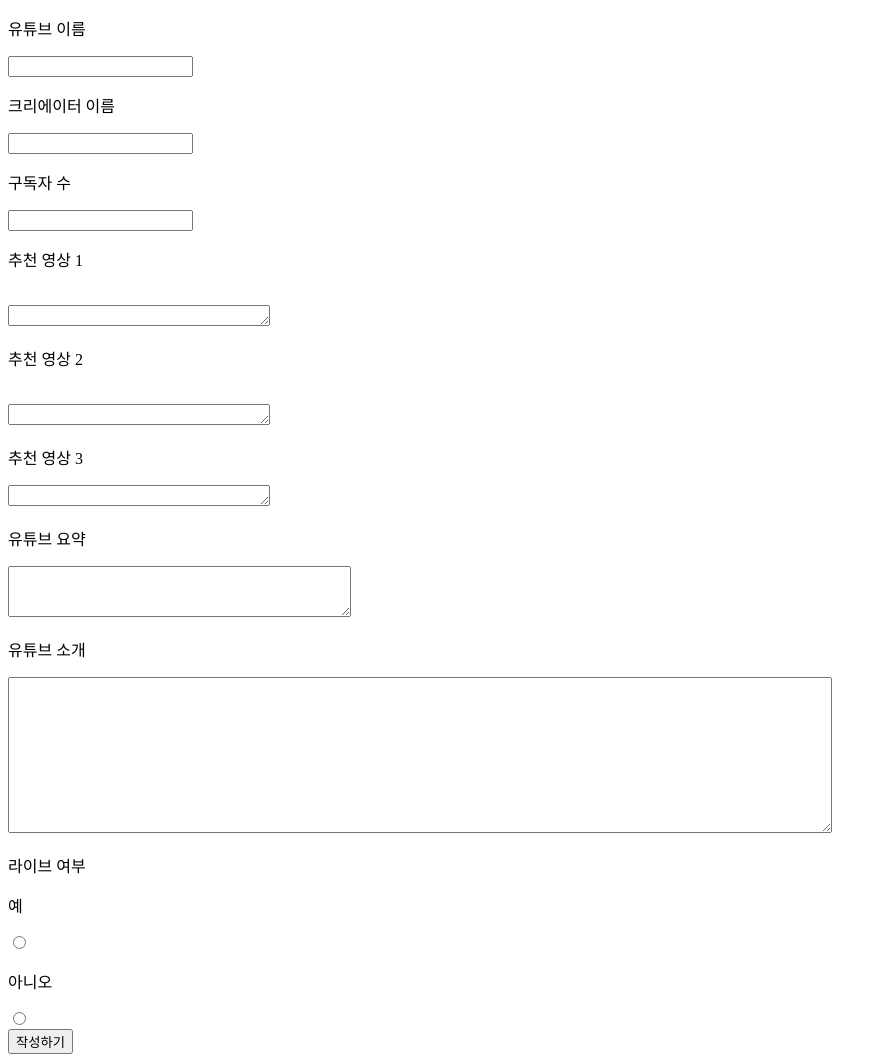
After one commit to lucy7719/LikeLion_8, a Django app: template 5th_Session/youtube/templates/new.html in a window 1280 px wide. The commit adds this page. Shown: the whole page, without its empty margins (0-887 px from the left). Run offline with Django 3.2, Linux system fonts and the light colour scheme; the template is opened without the code that fills it, so the values that code supplies are empty.

Commit message:
5,6_Sessions

```diff
--- a/5th_Session/fav/urls.py
+++ b/5th_Session/fav/urls.py
@@ -1,15 +1,16 @@
-from django.conf.urls import url
 from django.contrib import admin
+from django.urls import path
 from youtube import views
 from django.conf import settings
 from django.conf.urls.static import static
 
 urlpatterns = [
-    url('detail/<int:detail_id>',views.detail,name='detail'),
-    url(r'^admin/', admin.site.urls),
-    url('', views.home, name='home'),
+        path('admin/', admin.site.urls),
+    path('', views.home, name="home"),
+    path('create/',views.create,name="create"),
+    path('new/',views.new,name="new"),
+    path('detail/<int:detail_id>',views.detail,name='detail'),
 ]
 
 if settings.DEBUG:
-    urlpatterns += static(settings.MEDIA_URL,
-        document_root = settings.MEDIA_ROOT)
+    urlpatterns += static(settings.MEDIA_URL,document_root=settings.MEDIA_ROOT)
--- a/5th_Session/youtube/templates/home.html
+++ b/5th_Session/youtube/templates/home.html
@@ -1,4 +1,4 @@
-{% load staticfiles %}
+{% load static %}
 
 <!DOCTYPE html>
 <html lang="ko">
@@ -37,5 +37,6 @@
         </div>
     </div>
     {% endfor %}
+    <a href = "{% url 'new' %}">만들기</a>
 </body>
 </html>
--- /dev/null
+++ b/5th_Session/youtube/templates/new.html
@@ -0,0 +1,33 @@
+<!DOCTYPE html>
+<html lang="en">
+<head>
+    <meta charset="UTF-8">
+    <meta name="viewport" content="width=device-width, initial-scale=1.0">
+    <title>Document</title>
+</head>
+<body>
+    <form action="{% url 'create' %}" method="POST">
+        {% csrf_token %}
+        <p>유튜브 이름</p>
+        <input type = "text" name = "name">
+        <p>크리에이터 이름</p>
+        <input type = "text" name = "creator">
+        <p>구독자 수</p>
+        <input type="integer" name = "subscribe_num">
+        <p>추천 영상 1</p><br>
+        <textarea cols=30 rows=1 name = "youtube_link_1"></textarea>
+        <p>추천 영상 2</p><br>
+        <textarea cols=30 rows=1 name = "youtube_link_2"></textarea>
+        <p>추천 영상 3</p>
+        <textarea cols=30 rows=1 name = "youtube_link_3"></textarea>
+        <p>유튜브 요약</p>
+        <textarea cols=40 rows=3 name = "summary"></textarea>
+        <p>유튜브 소개</p>
+        <textarea cols=100 rows=10 name = "text"></textarea>
+        <p>라이브 여부</p>
+        <p>예</p><input type="radio" name="choices" value="True">
+        <p>아니오</p><input type="radio" name="choices" value="False"><br>
+        <input class='button' type="submit" value="작성하기">
+    </form>
+</body>
+</html>
```
Also changed, not shown: 5th_Session/youtube/views.py (+15 -1 lines), 2 other files.
